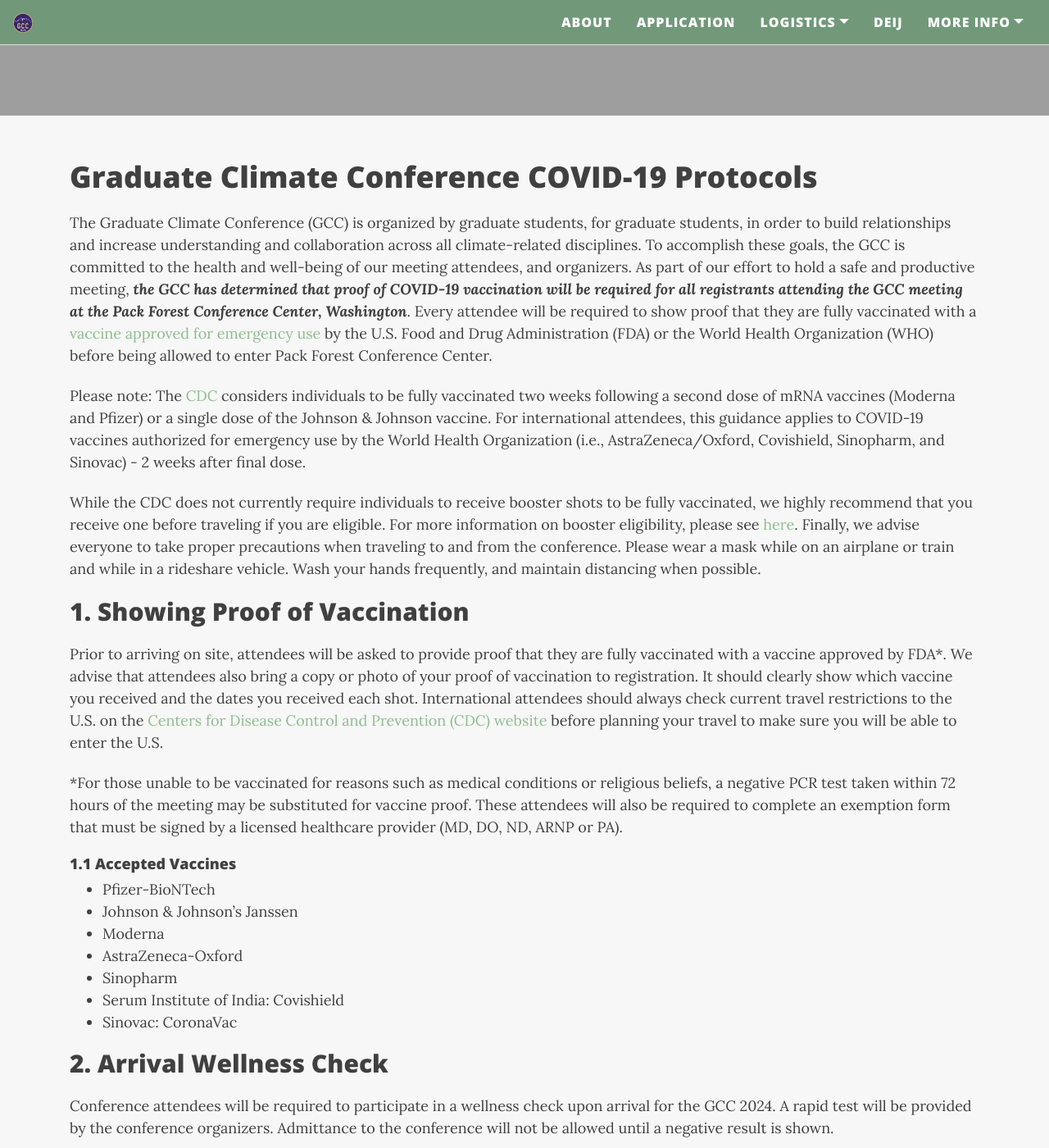
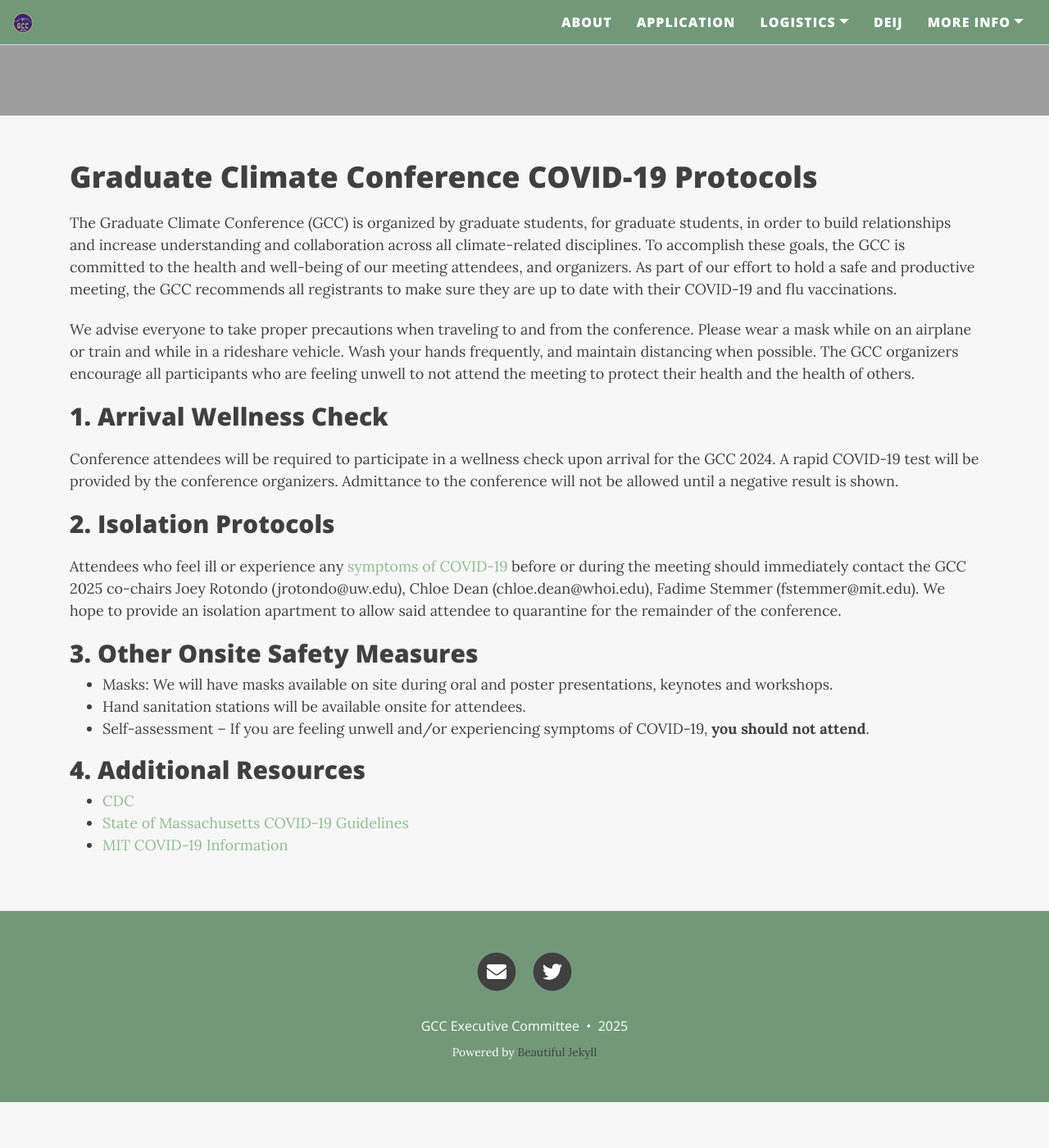
Before and after one commit to graduateclimateconference/graduateclimateconference.github.io, a Jekyll site: the page built from covid.md, in a window 1280 px wide and 1400 px high, scrolled down 434 px. Shown: the whole window at 82% size. Built offline with Jekyll 4.4.1, drawn with Linux system fonts in a browser that asks for light colours; nearby versions of some CDN libraries; after the commit the page ends 1778 px from its top, so only the background shows below that; some of the changed text lies outside the part shown.

Commit message:
Update covid.md

```diff
--- a/covid.md
+++ b/covid.md
@@ -1,50 +1,31 @@
 ---
 layout: page
 title: COVID-19 Policies and Information
-cover-img: "/assets/img/WoodsHole1.jpeg"
+cover-img: "/assets/img/WoodsHole2.jpeg"
 ---
 
 # Graduate Climate Conference COVID-19 Protocols
 
-The Graduate Climate Conference (GCC) is organized by graduate students, for graduate students, in order to build relationships and increase understanding and collaboration across all climate-related disciplines. To accomplish these goals, the GCC is committed to the health and well-being of our meeting attendees, and organizers. As part of our effort to hold a safe and productive meeting, ___the GCC has determined that proof of COVID-19 vaccination will be required for all registrants attending the GCC meeting at the Pack Forest Conference Center, Washington___. Every attendee will be required to show proof that they are fully vaccinated with a [vaccine approved for emergency use](#11-accepted-vaccines) by the U.S. Food and Drug Administration (FDA) or the World Health Organization (WHO) before being allowed to enter Pack Forest Conference Center.
+The Graduate Climate Conference (GCC) is organized by graduate students, for graduate students, in order to build relationships and increase understanding and collaboration across all climate-related disciplines. To accomplish these goals, the GCC is committed to the health and well-being of our meeting attendees, and organizers. As part of our effort to hold a safe and productive meeting, the GCC recommends all registrants to make sure they are up to date with their COVID-19 and flu vaccinations.
 
-Please note: The [CDC](https://www.cdc.gov/coronavirus/2019-ncov/vaccines/stay-up-to-date.html?CDC_AA_refVal=https%3A%2F%2Fwww.cdc.gov%2Fcoronavirus%2F2019-ncov%2Fvaccines%2Ffully-vaccinated.html){:target="_blank"} considers individuals to be fully vaccinated two weeks following a second dose of mRNA vaccines (Moderna and Pfizer) or a single dose of the Johnson & Johnson vaccine. For international attendees, this guidance applies to COVID-19 vaccines authorized for emergency use by the World Health Organization (i.e., AstraZeneca/Oxford, Covishield, Sinopharm, and Sinovac) - 2 weeks after final dose.
+We advise everyone to take proper precautions when traveling to and from the conference. Please wear a mask while on an airplane or train and while in a rideshare vehicle. Wash your hands frequently, and maintain distancing when possible. The GCC organizers encourage all participants who are feeling unwell to not attend the meeting to protect their health and the health of others.
 
-While the CDC does not currently require individuals to receive booster shots to be fully vaccinated, we highly recommend that you receive one before traveling if you are eligible. For more information on booster eligibility, please see [here](https://www.cdc.gov/coronavirus/2019-ncov/vaccines/booster-shot.html){:target="_blank"}. Finally, we advise everyone to take proper precautions when traveling to and from the conference. Please wear a mask while on an airplane or train and while in a rideshare vehicle. Wash your hands frequently, and maintain distancing when possible.
 
-## 1. Showing Proof of Vaccination
+## 1.  Arrival Wellness Check
 
-Prior to arriving on site, attendees will be asked to provide proof that they are fully vaccinated with a vaccine approved by FDA*. We advise that attendees also bring a copy or photo of your proof of vaccination to registration. It should clearly show which vaccine you received and the dates you received each shot. International attendees should always check current travel restrictions to the U.S. on the [Centers for Disease Control and Prevention (CDC) website](https://www.cdc.gov/coronavirus/2019-ncov/travelers/noncitizens-US-air-travel.html){:target="_blank"} before planning your travel to make sure you will be able to enter the U.S.
+Conference attendees will be required to participate in a wellness check upon arrival for the GCC 2024. A rapid COVID-19 test will be provided by the conference organizers. Admittance to the conference will not be allowed until a negative result is shown.
 
-*For those unable to be vaccinated for reasons such as medical conditions or religious beliefs, a negative PCR test taken within 72 hours of the meeting may be substituted for vaccine proof. These attendees will also be required to complete an exemption form that must be signed by a licensed healthcare provider (MD, DO, ND, ARNP or PA).
+## 2. Isolation Protocols
 
-#### 1.1 Accepted Vaccines
+Attendees who feel ill or experience any [symptoms of COVID-19](https://www.cdc.gov/coronavirus/2019-ncov/symptoms-testing/symptoms.html){:target="_blank"} before or during the meeting should immediately contact the GCC 2025 co-chairs Joey Rotondo (jrotondo@uw.edu), Chloe Dean (chloe.dean@whoi.edu), Fadime Stemmer (fstemmer@mit.edu). We hope to provide an isolation apartment to allow said attendee to quarantine for the remainder of the conference.
 
-- Pfizer-BioNTech
-- Johnson & Johnson’s Janssen
-- Moderna
-- AstraZeneca-Oxford
-- Sinopharm
-- Serum Institute of India: Covishield
-- Sinovac: CoronaVac
+## 3. Other Onsite Safety Measures
 
-## 2. Arrival Wellness Check
+- Masks: We will have masks available on site during oral and poster presentations, keynotes and workshops.
+- Hand sanitation stations will be available onsite for attendees.
+- Self-assessment – If you are feeling unwell and/or experiencing symptoms of COVID-19, **you should not attend**.
 
-Conference attendees will be required to participate in a wellness check upon arrival for the GCC 2024. A rapid test will be provided by the conference organizers. Admittance to the conference will not be allowed until a negative result is shown.
-
-*Attendees unable to be vaccinated for reasons such as medical conditions or religious beliefs will be required to show results of a negative PCR test taken within 72 hours of the meeting, and will _also_ be expected to take a rapid test upon arrival. For these attendees, a negative rapid test upon arrival cannot be substituted for a negative PCR test.
-
-## 3. Isolation Protocols
-
-Attendees who feel ill or experience any [symptoms of COVID-19](https://www.cdc.gov/coronavirus/2019-ncov/symptoms-testing/symptoms.html){:target="_blank"} before or during the meeting should immediately contact the GCC 2024 co-chairs Rudra Thaker ([thaker2@wisc.edu](mailto:thaker2@wisc.edu)), Lily Zhang ([lnzhang@uw.edu](mailto:lnzhang@uw.edu)), Mackenzie Blanusa ([mackenzie.blanusa@columbia.edu](mailto:mackenzie.blanusa@columbia.edu)), and Evan Meeker ([emeeker2@wisc.edu](mailto:emeeker2@wisc.edu)). An isolation apartment will be provided to allow said attendee to quarantine for the remainder of the conference.
-
-## 4. Other Onsite Safety Measures
-
-- __Masks__: We will have masks available on site during oral and poster presentations, keynotes and workshops. Masks will not be required in shared accomodations, at meals or at social events.
-- Hand sanitation stations will be available onsite for attendees.
-- Self-assessment – If you are feeling unwell and/or experiencing symptoms of COVID-19, you should not attend.
-
-## 5. Additional Resources
+## 4. Additional Resources
 - [CDC](https://www.cdc.gov/coronavirus/2019-nCoV/index.html){:target="_blank"}
 - [State of Massachusetts COVID-19 Guidelines](https://www.mass.gov/covid-19-updates-and-information){:target="_blank"}
 - [MIT COVID-19 Information](https://now.mit.edu/){:target="_blank"}
```
